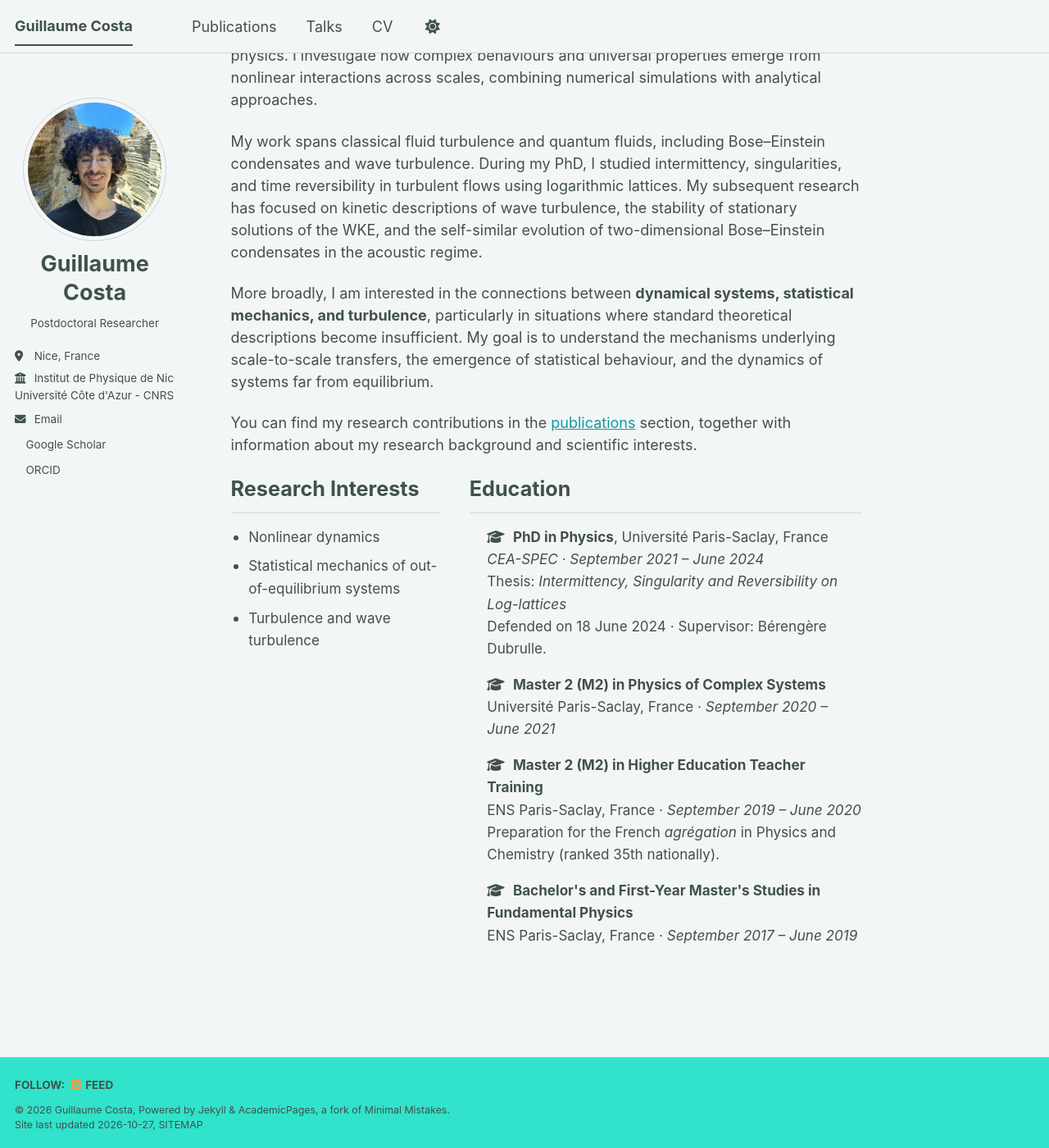
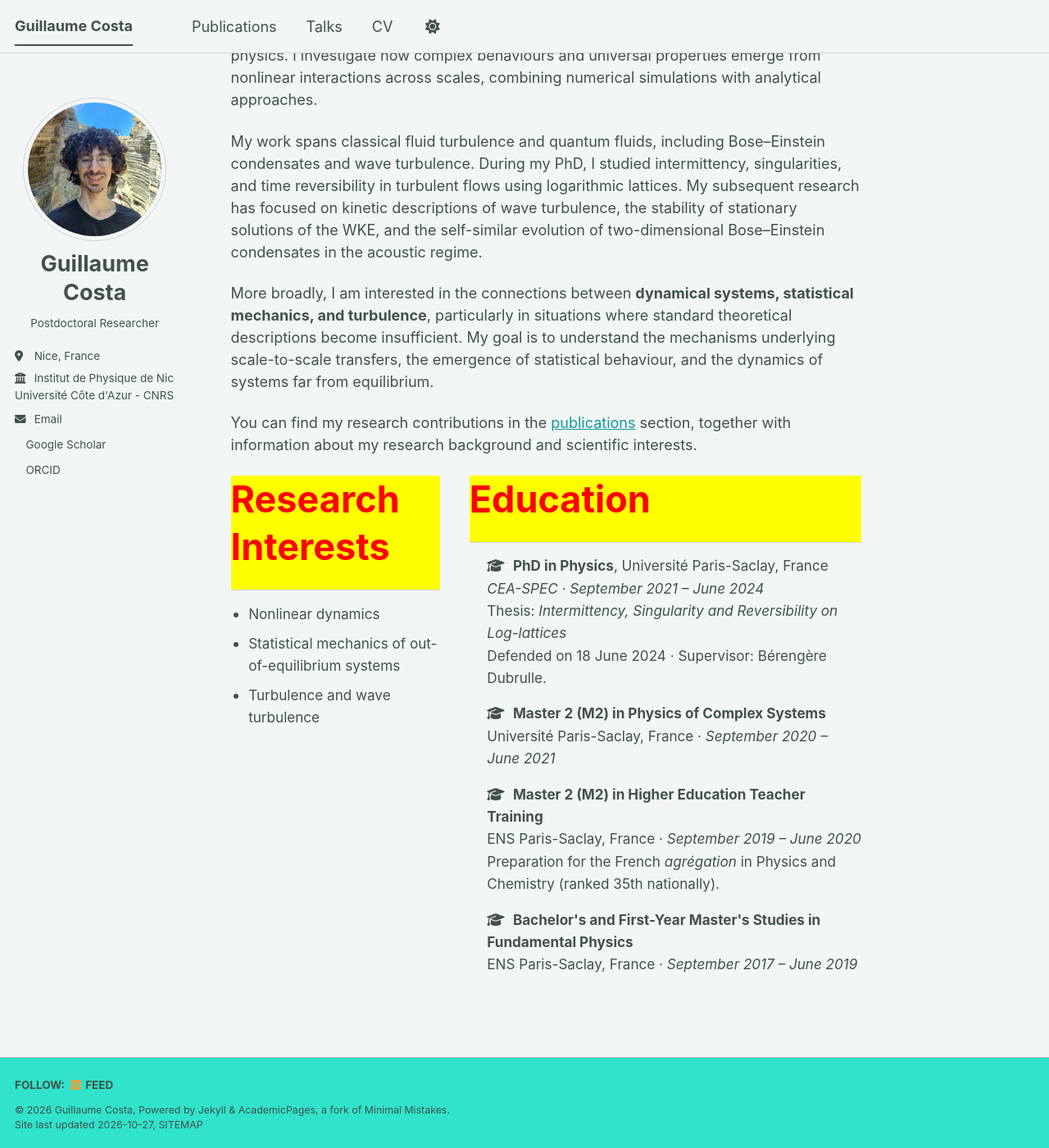
Before and after one commit to GuilCos/GuilCos.github.io, a Jekyll site: the page built from _pages/about.md, in a window 1280 px wide and 1400 px high, scrolled down 143 px. Shown: the whole window at 82% size. Built offline with Jekyll 4.4.1, drawn with Linux system fonts in a browser that asks for light colours; a script bundle is joined from its source files by our own code; a style sheet for code colours, icons or effects is not loaded.

Commit message:
Update main.scss

```diff
--- a/assets/css/main.scss
+++ b/assets/css/main.scss
@@ -150,3 +150,9 @@
 .research-education .education-list > li {
   margin-bottom: 0.9rem;
 }
+
+.research-education h2 {
+  color: red !important;
+  font-size: 2.5rem !important;
+  background: yellow !important;
+}
```
